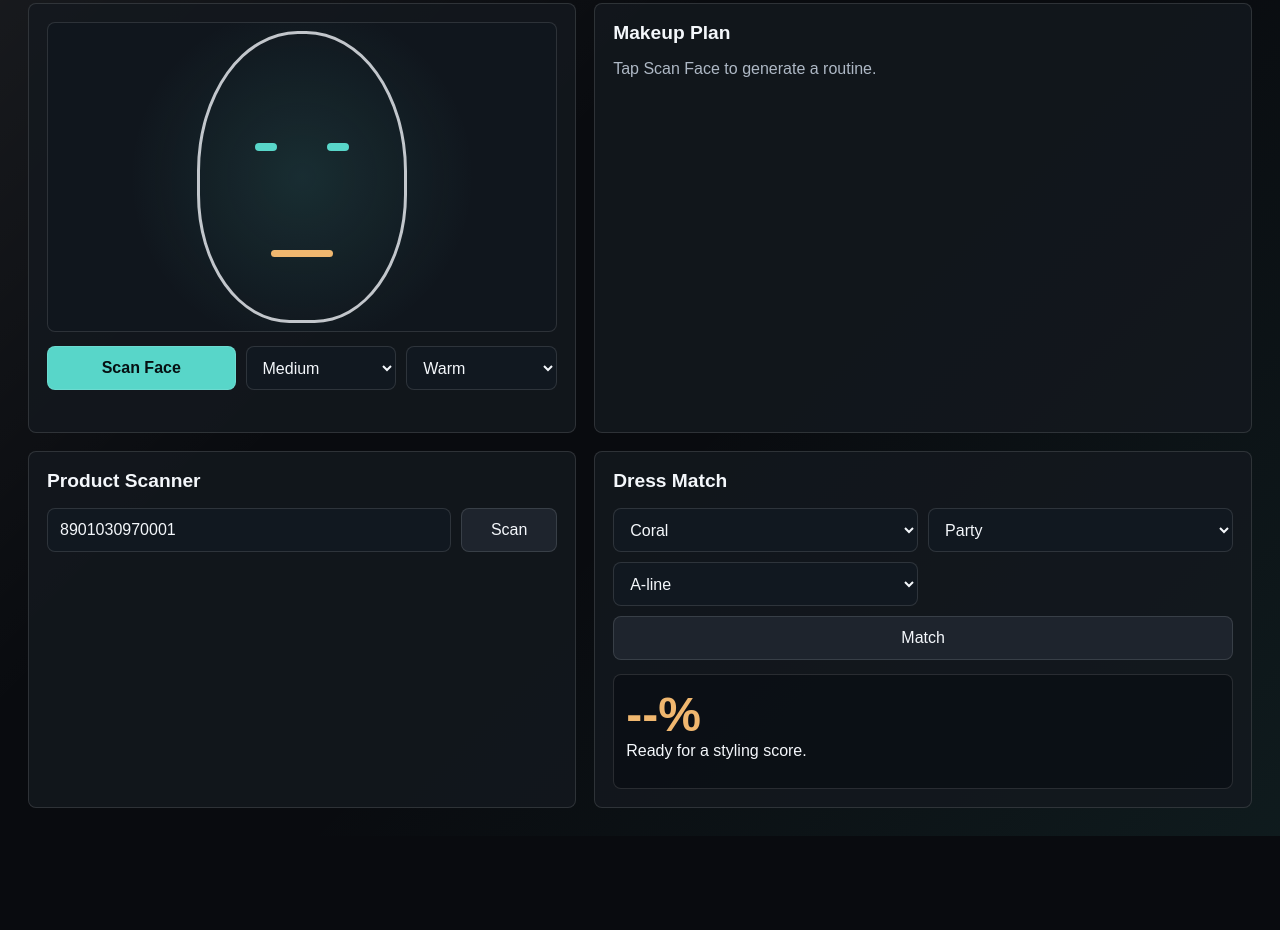
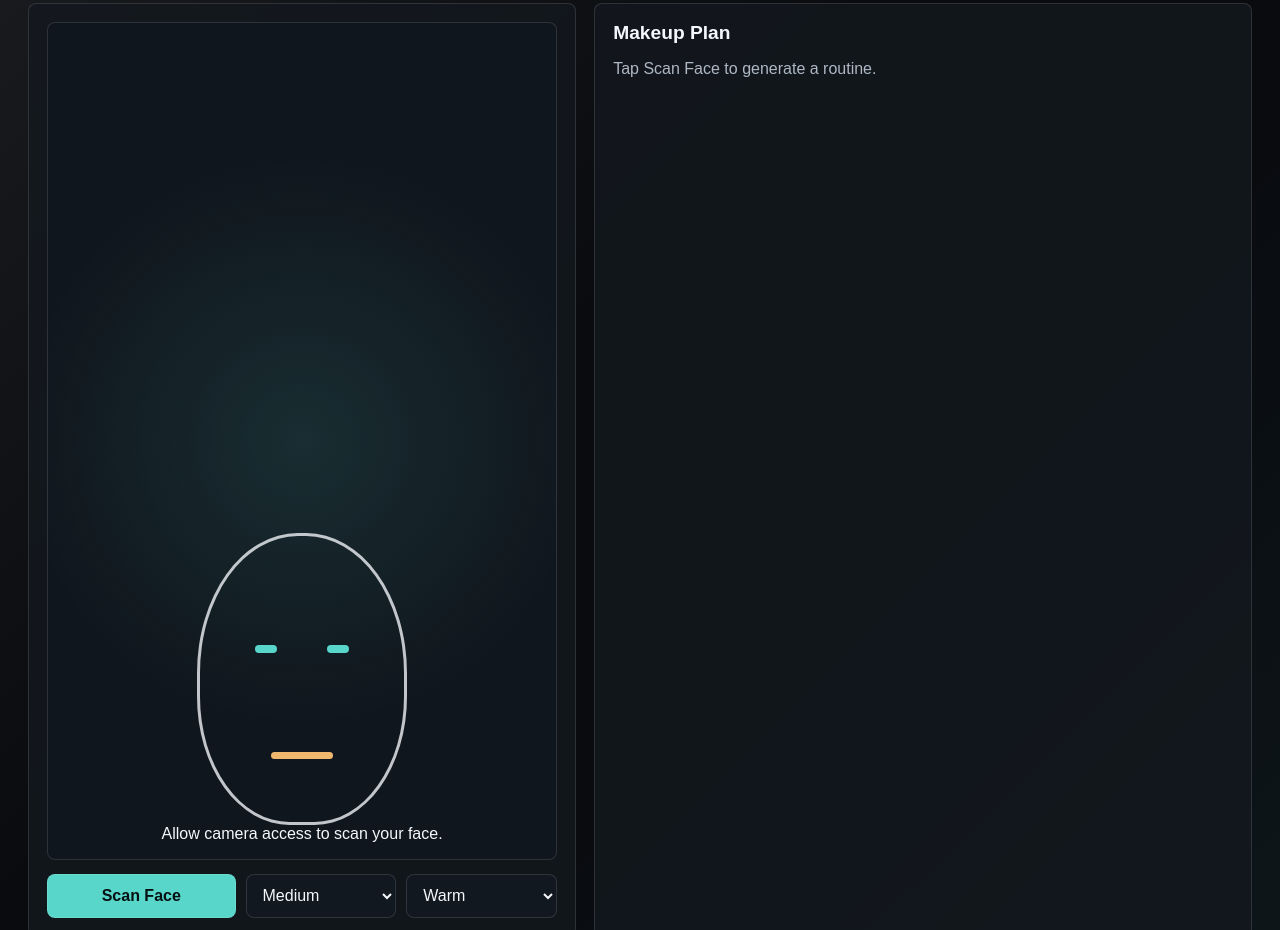
Before and after one commit to dhaneshkmd/SmartMirrorAi, a plain HTML site: page index.html in a window 1280 px wide. Shown: the part 131-1061 px from the top of the page. Before the commit the page ends 967 px from the top, so only its background shows below. Drawn offline with Linux system fonts and the light colour scheme.

Commit message:
Add live camera UI to dashboard

```diff
--- a/index.html
+++ b/index.html
@@ -21,12 +21,15 @@
 
       <section class="dashboard">
         <article class="panel camera-panel">
-          <div class="scan-visual" aria-hidden="true">
+          <div class="scan-visual">
+            <video id="cameraFeed" autoplay playsinline muted></video>
+            <canvas id="captureCanvas" width="480" height="360" aria-hidden="true"></canvas>
             <div class="face-outline">
               <span class="eye left"></span>
               <span class="eye right"></span>
               <span class="mouth"></span>
             </div>
+            <p id="cameraStatus" class="camera-status">Allow camera access to scan your face.</p>
           </div>
           <div class="controls">
             <button id="scanFace" class="primary">Scan Face</button>
```
